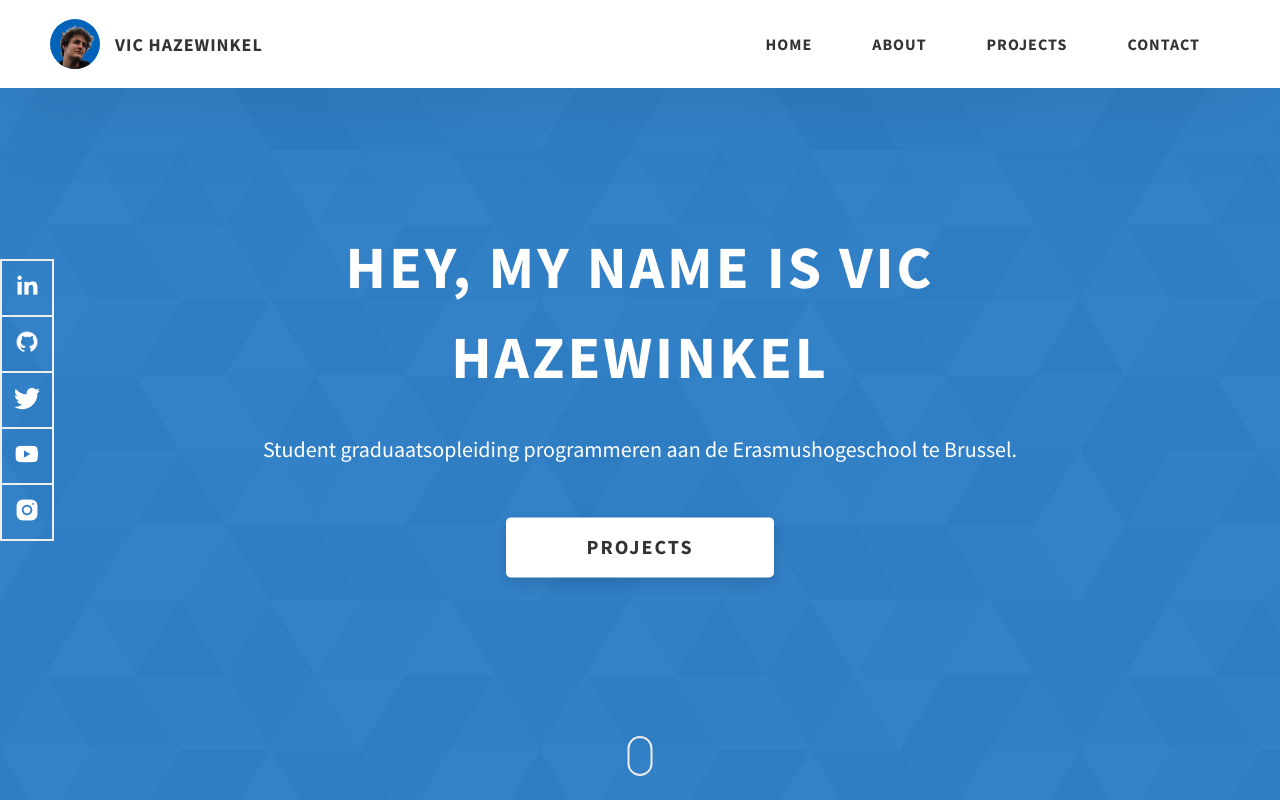
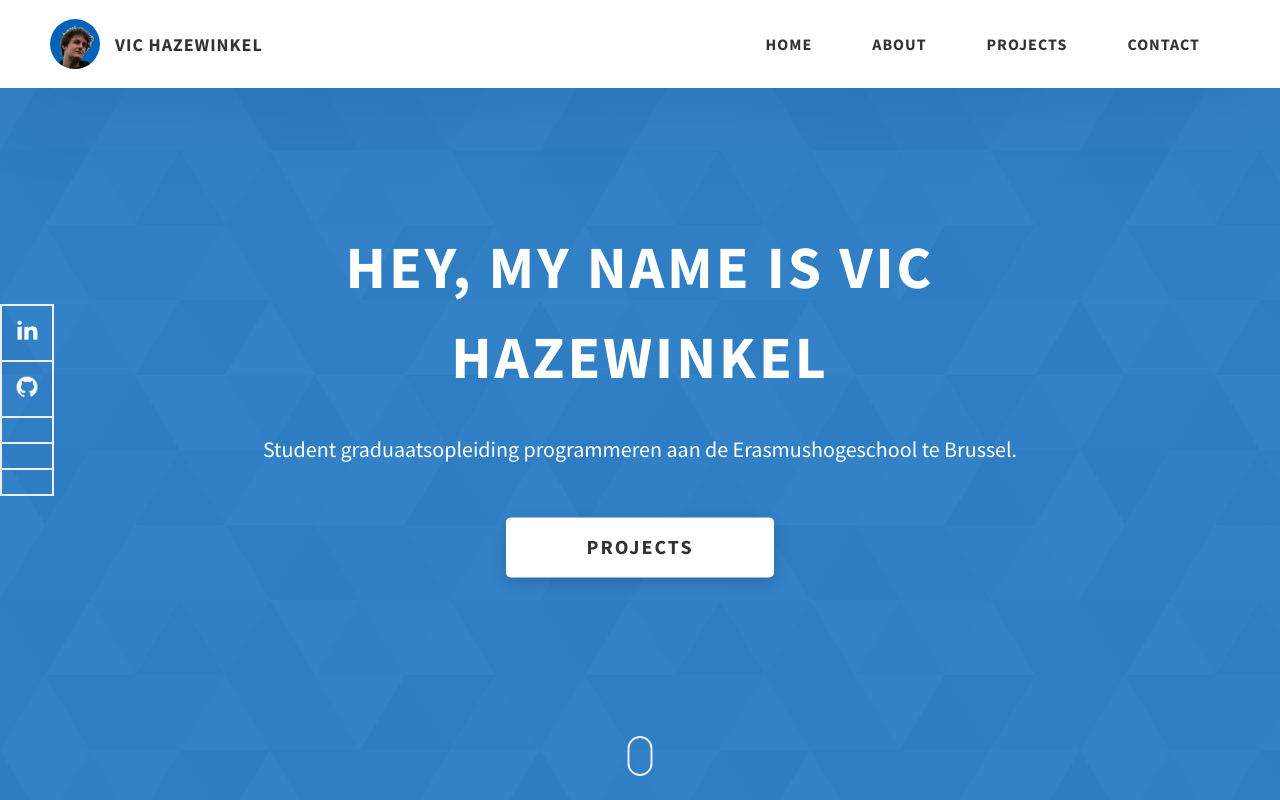
Before and after one commit to VicHazewinkel/Portfolio_VicHazewinkel, a website: page index.html in a window 1280 px wide. Shown: the top 800 px of the page. Drawn offline with Linux system fonts and the light colour scheme.

Commit message:
remove unnessesery links

```diff
--- a/index.html
+++ b/index.html
@@ -115,32 +115,30 @@
         </div>
         <div class="home-hero__social">
           <a href="#" class="home-hero__social-icon-link">
-            <img
+            <!-- <img
               src="./assets/png/twitter-ico.png"
               alt="icon"
               class="home-hero__social-icon"
-            />
+            /> -->
           </a>
         </div>
         <div class="home-hero__social">
           <a href="#" class="home-hero__social-icon-link">
-            <img
+            <!-- <img
               src="./assets/png/yt-ico.png"
               alt="icon"
               class="home-hero__social-icon"
-            />
+            /> -->
           </a>
         </div>
         <div class="home-hero__social">
           <a
-            href="#"
-            class="home-hero__social-icon-link home-hero__social-icon-link--bd-none"
-          >
-            <img
+            href="#" class="home-hero__social-icon-link home-hero__social-icon-link--bd-none">
+            <!-- <img
               src="./assets/png/insta-ico.png"
               alt="icon"
               class="home-hero__social-icon"
-            />
+            /> -->
           </a>
         </div>
       </div>
```
